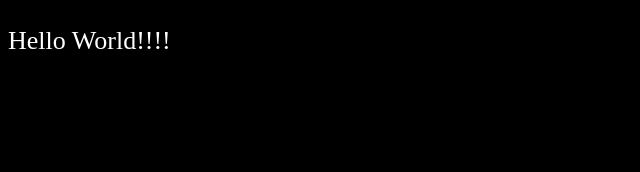
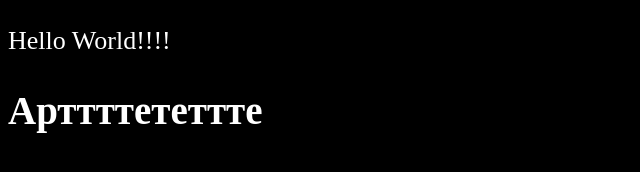
Before and after one commit to Sempai2021/javascript, a plain HTML site: page JS/index.html in a window 1280 px wide. Shown: the whole page, without its empty margins (0-640 px from the left). Drawn offline with Linux system fonts and the light colour scheme.

Commit message:
new home

```diff
--- a/JS/index.html
+++ b/JS/index.html
@@ -11,6 +11,7 @@
 
 
     <p>Hello World!!!!</p>
+    <h2>Арттттететтте</h2>
 
     <script src="js/main.js"></script>
 </body>
```
